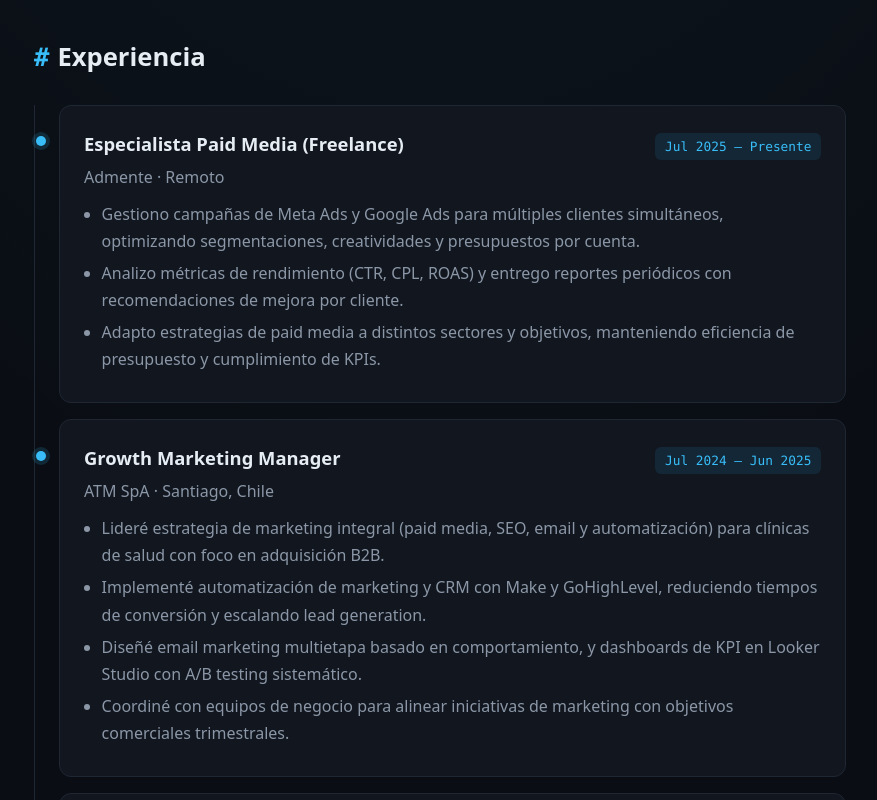
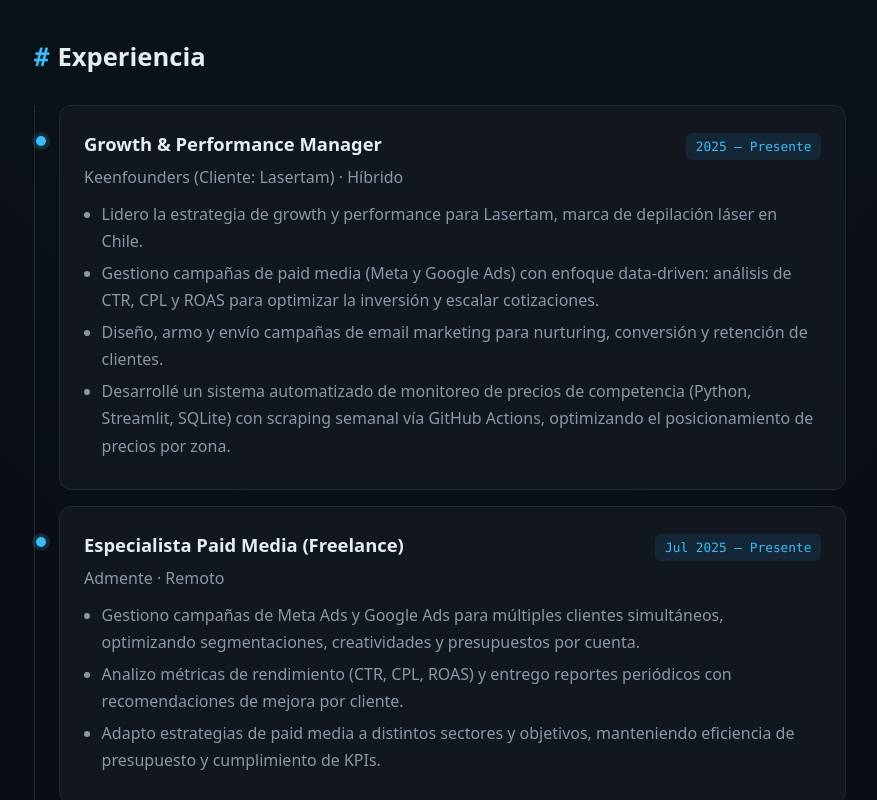
Before and after one commit to argeniszamora/argeniszamora.github.io, a React (Vite) app: page / in a window 1280 px wide. Shown: the part 1000-1800 px from the top of the page, without its empty margins (200-1077 px from the left). Built offline with nearby package versions, Linux system fonts and the light colour scheme.

Commit message:
Agrego experiencia Keenfounders (Lasertam)

```diff
--- a/src/cvData.js
+++ b/src/cvData.js
@@ -35,6 +35,17 @@ export const cvData = {
 
   // ---- Experiencia laboral ----
   experiencia: [
+    {
+      puesto: "Growth & Performance Manager",
+      empresa: "Keenfounders (Cliente: Lasertam) · Híbrido",
+      periodo: "2025 – Presente",
+      descripcion: [
+        "Lidero la estrategia de growth y performance para Lasertam, marca de depilación láser en Chile.",
+        "Gestiono campañas de paid media (Meta y Google Ads) con enfoque data-driven: análisis de CTR, CPL y ROAS para optimizar la inversión y escalar cotizaciones.",
+        "Diseño, armo y envío campañas de email marketing para nurturing, conversión y retención de clientes.",
+        "Desarrollé un sistema automatizado de monitoreo de precios de competencia (Python, Streamlit, SQLite) con scraping semanal vía GitHub Actions, optimizando el posicionamiento de precios por zona.",
+      ],
+    },
     {
       puesto: "Especialista Paid Media (Freelance)",
       empresa: "Admente · Remoto",
```
